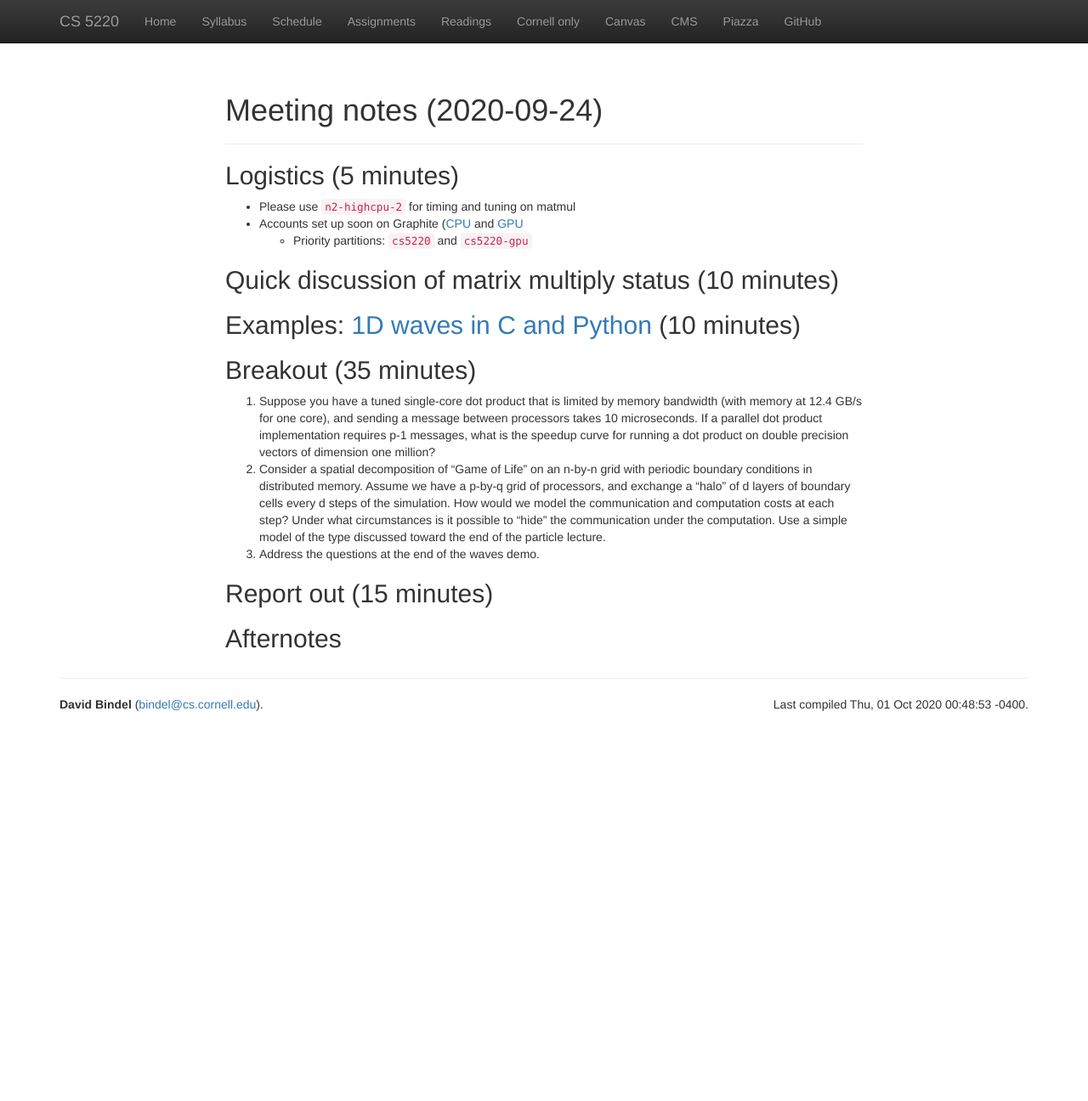
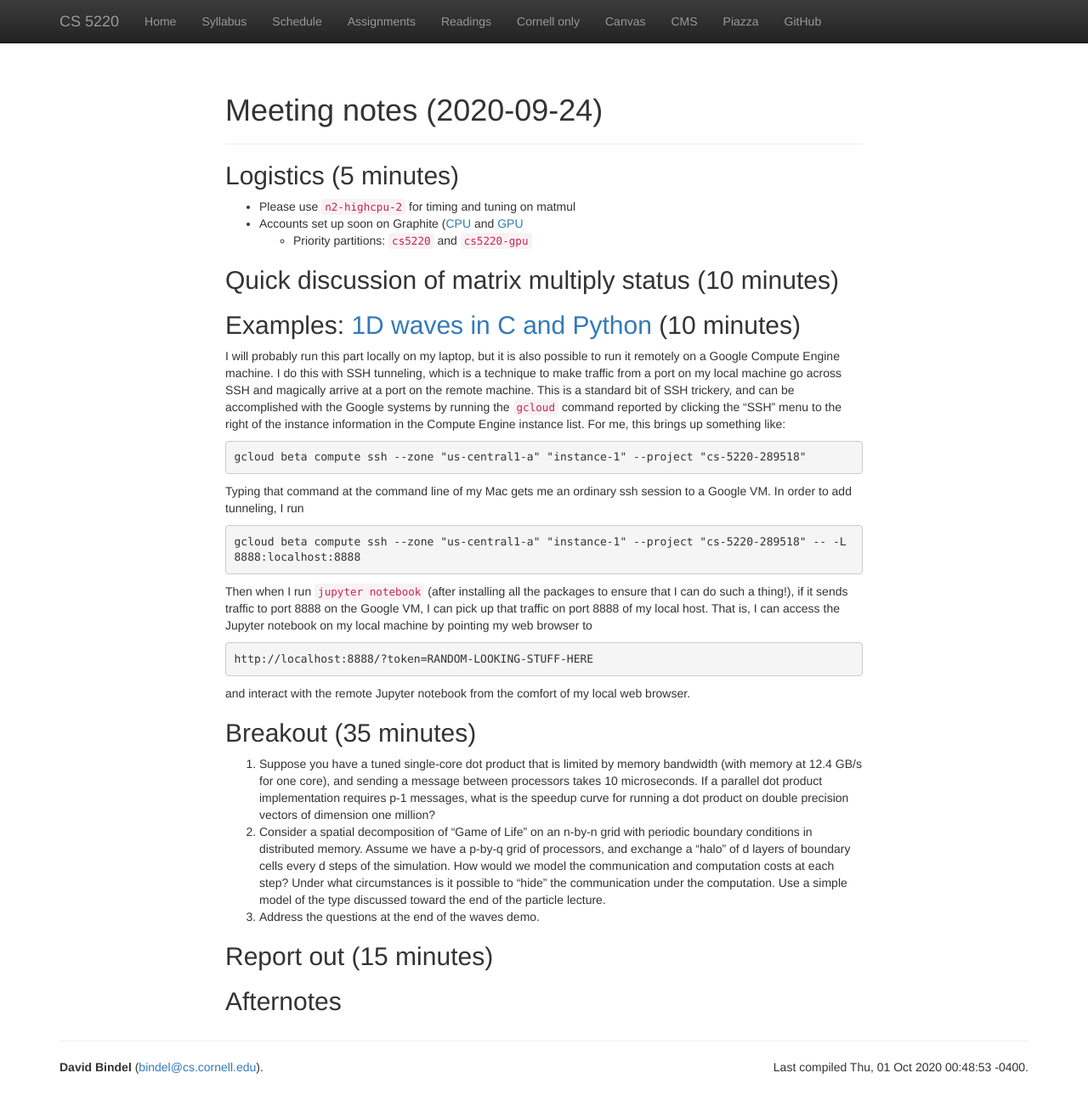
Before and after one commit to cs5220-f20/web, a Jekyll site: the page built from web/lec/2020-10-01-meeting.md, in a window 1280 px wide and 1296 px high. Shown: the whole window at 85% size. Built offline with Jekyll 4.4.1, drawn with Linux system fonts in a browser that asks for light colours; nearby versions of some CDN libraries.

Commit message:
Add port-tunneling directions.

```diff
--- a/web/lec/2020-10-01-meeting.md
+++ b/web/lec/2020-10-01-meeting.md
@@ -14,6 +14,34 @@ layout:     main
 ## Quick discussion of matrix multiply status (10 minutes)
 
 ## Examples: [1D waves in C and Python](https://github.com/cs5220-f20/demos/tree/master/wave) (10 minutes)
+
+I will probably run this part locally on my laptop, but it is also
+possible to run it remotely on a Google Compute Engine machine.
+I do this with SSH tunneling, which is a technique to make traffic
+from a port on my local machine go across SSH and magically arrive at
+a port on the remote machine.  This is a standard bit of SSH trickery,
+and can be accomplished with the Google systems by running the
+`gcloud` command reported by clicking the "SSH" menu to the right of
+the instance information in the Compute Engine instance list.  For me,
+this brings up something like:
+
+    gcloud beta compute ssh --zone "us-central1-a" "instance-1" --project "cs-5220-289518"
+
+Typing that command at the command line of my Mac gets me an ordinary
+ssh session to a Google VM.  In order to add tunneling, I run
+
+    gcloud beta compute ssh --zone "us-central1-a" "instance-1" --project "cs-5220-289518" -- -L 8888:localhost:8888
+
+Then when I run `jupyter notebook` (after installing all the packages
+to ensure that I can do such a thing!), if it sends traffic to port
+8888 on the Google VM, I can pick up that traffic on port 8888 of my
+local host.  That is, I can access the Jupyter notebook on my local
+machine by pointing my web browser to
+
+    http://localhost:8888/?token=RANDOM-LOOKING-STUFF-HERE
+
+and interact with the remote Jupyter notebook from the comfort of my
+local web browser.
 
 ## Breakout (35 minutes)
 
```
